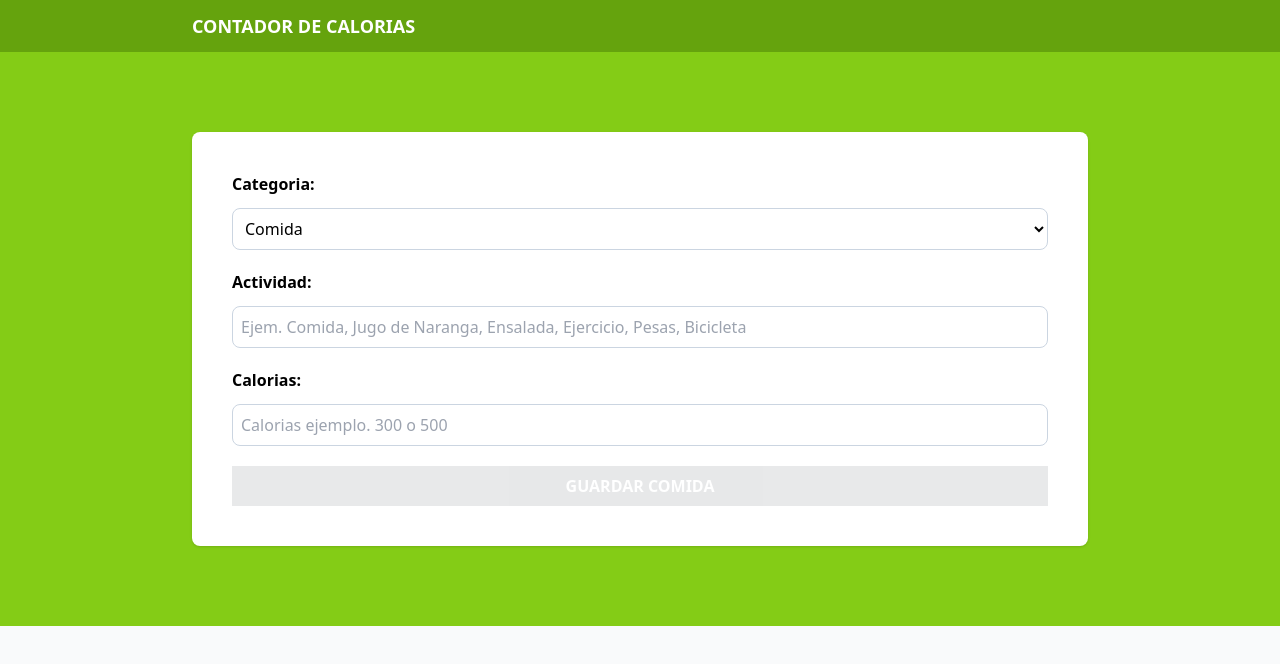
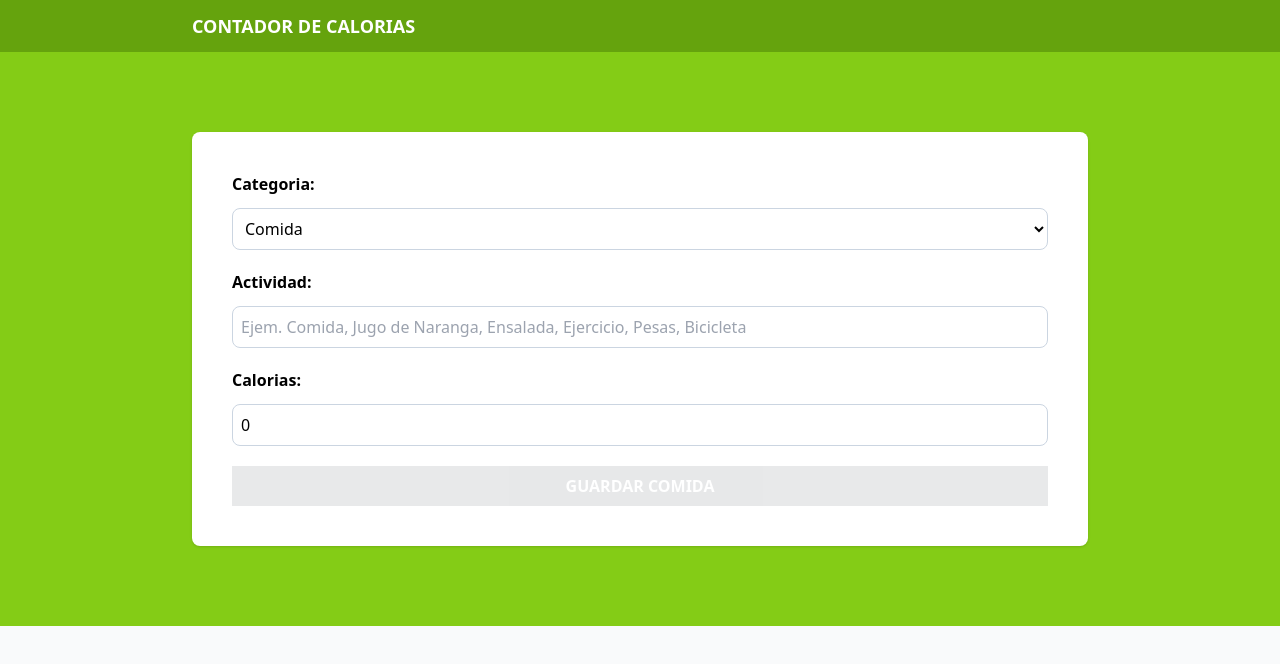
Before and after one commit to joninoni/contador-calorias-ts, a React (Vite) app: page / in a window 1280 px wide. Shown: the top 664 px of the page. Built offline with nearby package versions, Linux system fonts and the light colour scheme.

Commit message:
reseteo el formulario despues de dar submit

```diff
--- a/src/components/Form.tsx
+++ b/src/components/Form.tsx
@@ -1,4 +1,4 @@
-import { useState,ChangeEvent,FormEvent, Dispatch } from "react"
+import { useState,ChangeEvent,FormEvent, Dispatch} from "react"
 import { categories } from "../data/categories"
 import { Activity } from "../types"
 import { ActivityActions } from "../reducers/activityReducer"
@@ -8,11 +8,14 @@ type FormProps = {
 }
 
 const Form = ({dispatch} : FormProps) => {
-    const [activity,setActivity] = useState <Activity>({
+
+    const initialState = {
         category : 1,
         name: "",
         calories: 0,
-    })
+    }
+
+    const [activity,setActivity] = useState <Activity>(initialState)
 
     const handleChange =( e : ChangeEvent<HTMLSelectElement> | ChangeEvent<HTMLInputElement>) => {
 
@@ -32,6 +35,8 @@ const Form = ({dispatch} : FormProps) => {
     const handleSubmit =( e : FormEvent<HTMLFormElement>) => {
         e.preventDefault()
         dispatch({type:"save-activity",payload:{newActivity:activity}})
+        //resetear el formulario
+        setActivity(initialState)
     }
 
     return (
@@ -45,6 +50,7 @@ const Form = ({dispatch} : FormProps) => {
                 <select
                     id="category"
                     className="border border-slate-300 p-2 rounded-lg w-full bg-white"
+                    value={activity.category}
                     onChange={handleChange}
                 >
                    {categories.map ( category =>(
@@ -66,6 +72,7 @@ const Form = ({dispatch} : FormProps) => {
                     type="text"
                     className="border border-slate-300 rounded-lg p-2"
                     placeholder="Ejem. Comida, Jugo de Naranga, Ensalada, Ejercicio, Pesas, Bicicleta"
+                    value={activity.name}
                     onChange={handleChange}
                 />
             </div>
@@ -77,6 +84,7 @@ const Form = ({dispatch} : FormProps) => {
                     type="number"
                     className="border border-slate-300 rounded-lg p-2"
                     placeholder="Calorias ejemplo. 300 o 500"
+                    value={activity.calories}
                     onChange={handleChange}
                 />
             </div>
```
